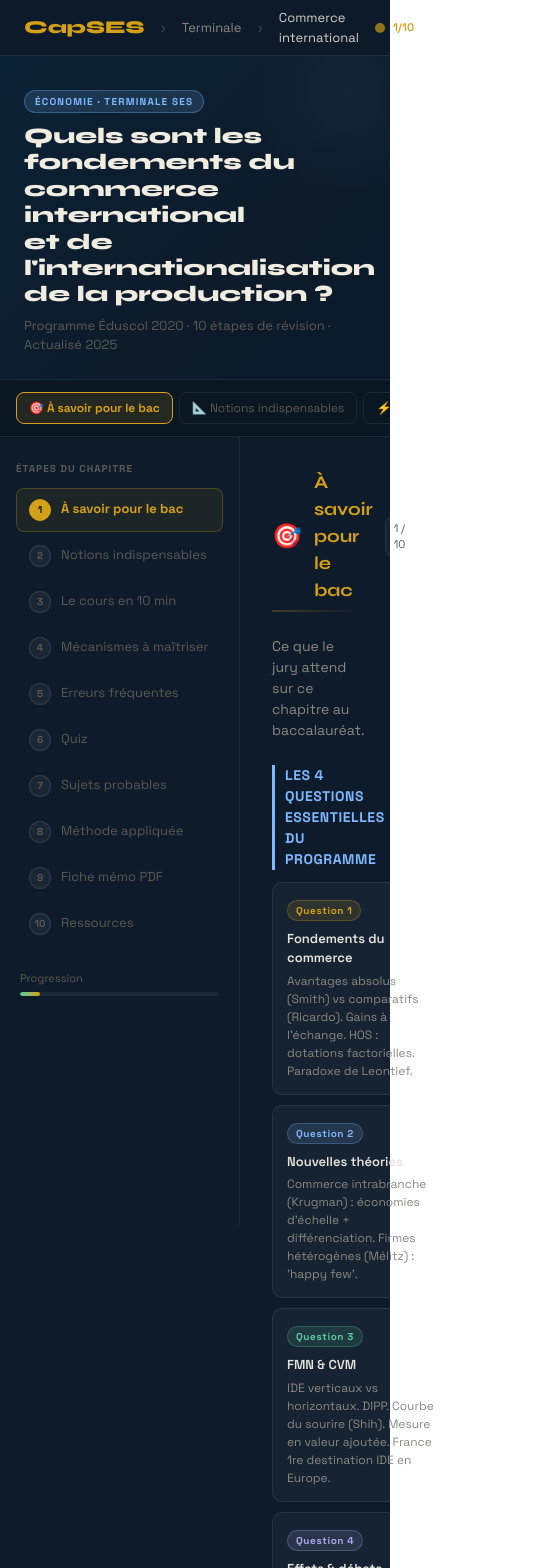
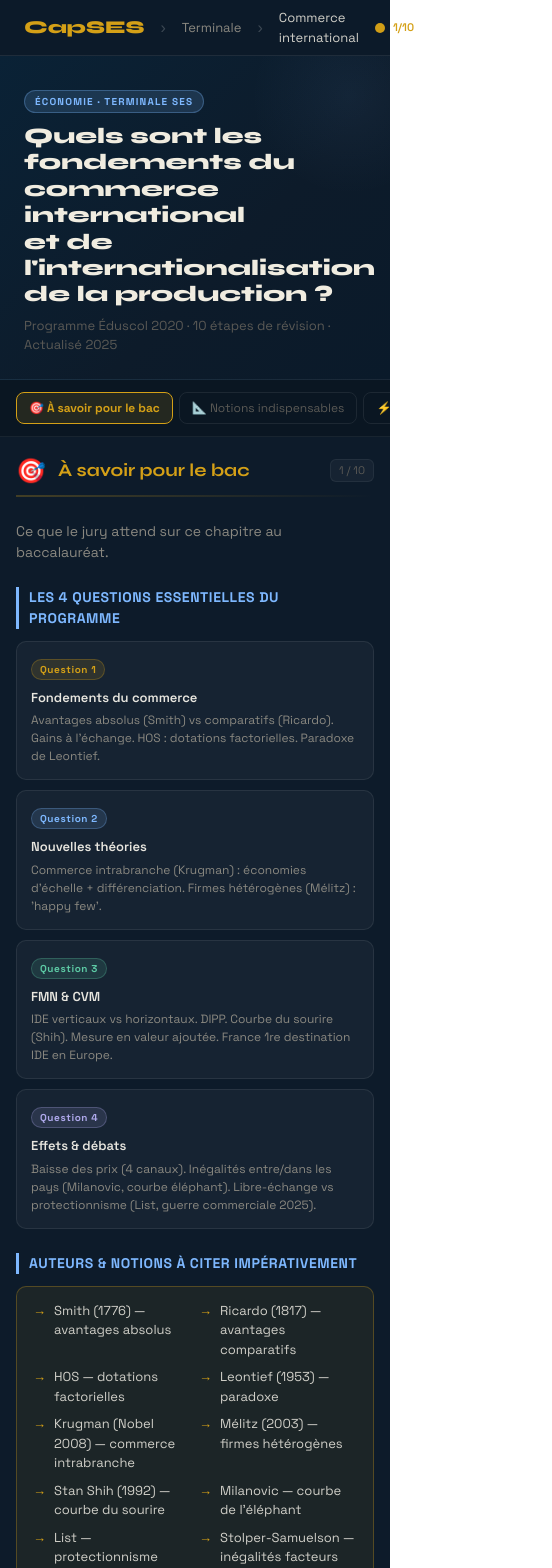
Before and after one commit to menceco-dakasier/capses, a Next.js app: page /terminale/commerce-international in a window 390 px wide. Shown: the top 1568 px of the page, 552 px wide, since content can reach past the window. Built offline with nearby package versions, Linux system fonts and the light colour scheme.

Commit message:
Fix responsive mobile : sidebar masquée sur smartphone

```diff
--- a/src/app/terminale/commerce-international/page.tsx
+++ b/src/app/terminale/commerce-international/page.tsx
@@ -741,6 +741,13 @@ export default function CommerceInternationalPage() {
         ::-webkit-scrollbar { width: 4px; }
         ::-webkit-scrollbar-track { background: transparent; }
         ::-webkit-scrollbar-thumb { background: rgba(255,255,255,0.1); border-radius: 2px; }
+        @media (max-width: 767px) {
+          .capses-sidebar { display: none !important; }
+          .capses-layout { grid-template-columns: 1fr !important; }
+          .capses-main { padding: 1rem 1rem 3rem !important; }
+          .capses-stat-grid { grid-template-columns: 1fr 1fr !important; }
+          .capses-card-grid { grid-template-columns: 1fr !important; }
+        }
         strong { font-weight: 600; }
         @keyframes pulse { 0%,100%{opacity:1} 50%{opacity:0.4} }
         .hide-sb { -ms-overflow-style:none; scrollbar-width:none; }
@@ -782,9 +789,9 @@ export default function CommerceInternationalPage() {
       </div>
 
       {/* LAYOUT */}
-      <div style={{ maxWidth: 1100, margin: "0 auto", display: "grid", gridTemplateColumns: "240px 1fr", minHeight: "calc(100vh - 200px)" }}>
+      <div className="capses-layout" style={{ maxWidth: 1100, margin: "0 auto", display: "grid", gridTemplateColumns: "240px 1fr", minHeight: "calc(100vh - 200px)" }}>
         {/* SIDEBAR */}
-        <aside style={{ borderRight: "1px solid rgba(255,255,255,0.06)", padding: "1.5rem 1rem", position: "sticky", top: 56, height: "calc(100vh - 56px)", overflowY: "auto" }}>
+        <aside className="capses-sidebar" style={{ borderRight: "1px solid rgba(255,255,255,0.06)", padding: "1.5rem 1rem", position: "sticky", top: 56, height: "calc(100vh - 56px)", overflowY: "auto" }}>
           <div style={{ fontSize: 10, fontWeight: 700, letterSpacing: "0.1em", color: "#5a5955", fontFamily: "Space Grotesk, sans-serif", textTransform: "uppercase" as const, marginBottom: 12 }}>Étapes du chapitre</div>
           {STEPS.map((s) => {
             const isActive = active === s.id;
@@ -807,7 +814,7 @@ export default function CommerceInternationalPage() {
         </aside>
 
         {/* CONTENT */}
-        <main style={{ padding: "2rem 2rem 4rem", minWidth: 0 }}>
+        <main className="capses-main" style={{ padding: "2rem 2rem 4rem", minWidth: 0 }}>
           <div style={{ marginBottom: "1.5rem" }}>
             <div style={{ display: "flex", alignItems: "center", gap: 12, marginBottom: 6 }}>
               <span style={{ fontSize: 24 }}>{currentStep.icon}</span>
--- a/src/app/terminale/croissance-economique/page.tsx
+++ b/src/app/terminale/croissance-economique/page.tsx
@@ -1085,6 +1085,13 @@ export default function CroissanceEconomiquePage() {
         ::-webkit-scrollbar { width: 4px; }
         ::-webkit-scrollbar-track { background: transparent; }
         ::-webkit-scrollbar-thumb { background: rgba(255,255,255,0.1); border-radius: 2px; }
+        @media (max-width: 767px) {
+          .capses-sidebar { display: none !important; }
+          .capses-layout { grid-template-columns: 1fr !important; }
+          .capses-main { padding: 1rem 1rem 3rem !important; }
+          .capses-stat-grid { grid-template-columns: 1fr 1fr !important; }
+          .capses-card-grid { grid-template-columns: 1fr !important; }
+        }
         strong { font-weight: 600; }
         table { width: 100%; border-collapse: collapse; font-size: 13px; margin-bottom: 1rem; }
         th { background: rgba(255,255,255,0.05); padding: 9px 12px; text-align: left; font-weight: 600; color: #8a8880; border-bottom: 1px solid rgba(255,255,255,0.08); font-family: Space Grotesk, sans-serif; }
@@ -1300,7 +1307,7 @@ export default function CroissanceEconomiquePage() {
         </aside>
 
         {/* CONTENT */}
-        <main style={{ padding: "2rem 2rem 4rem", minWidth: 0 }}>
+        <main className="capses-main" style={{ padding: "2rem 2rem 4rem", minWidth: 0 }}>
           {/* Step header */}
           <div style={{ marginBottom: "1.5rem" }}>
             <div style={{ display: "flex", alignItems: "center", gap: 12, marginBottom: 6 }}>
```
